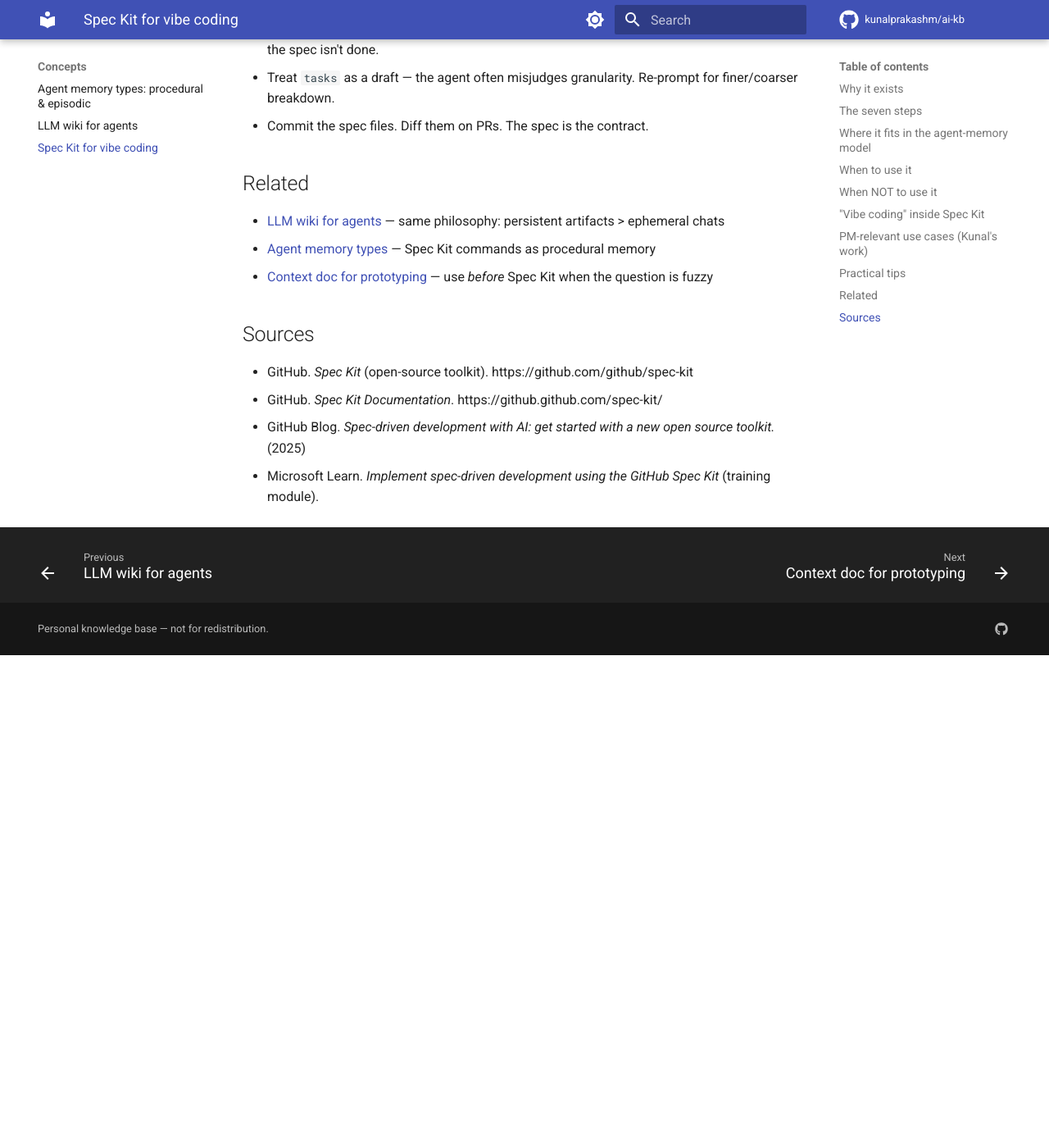
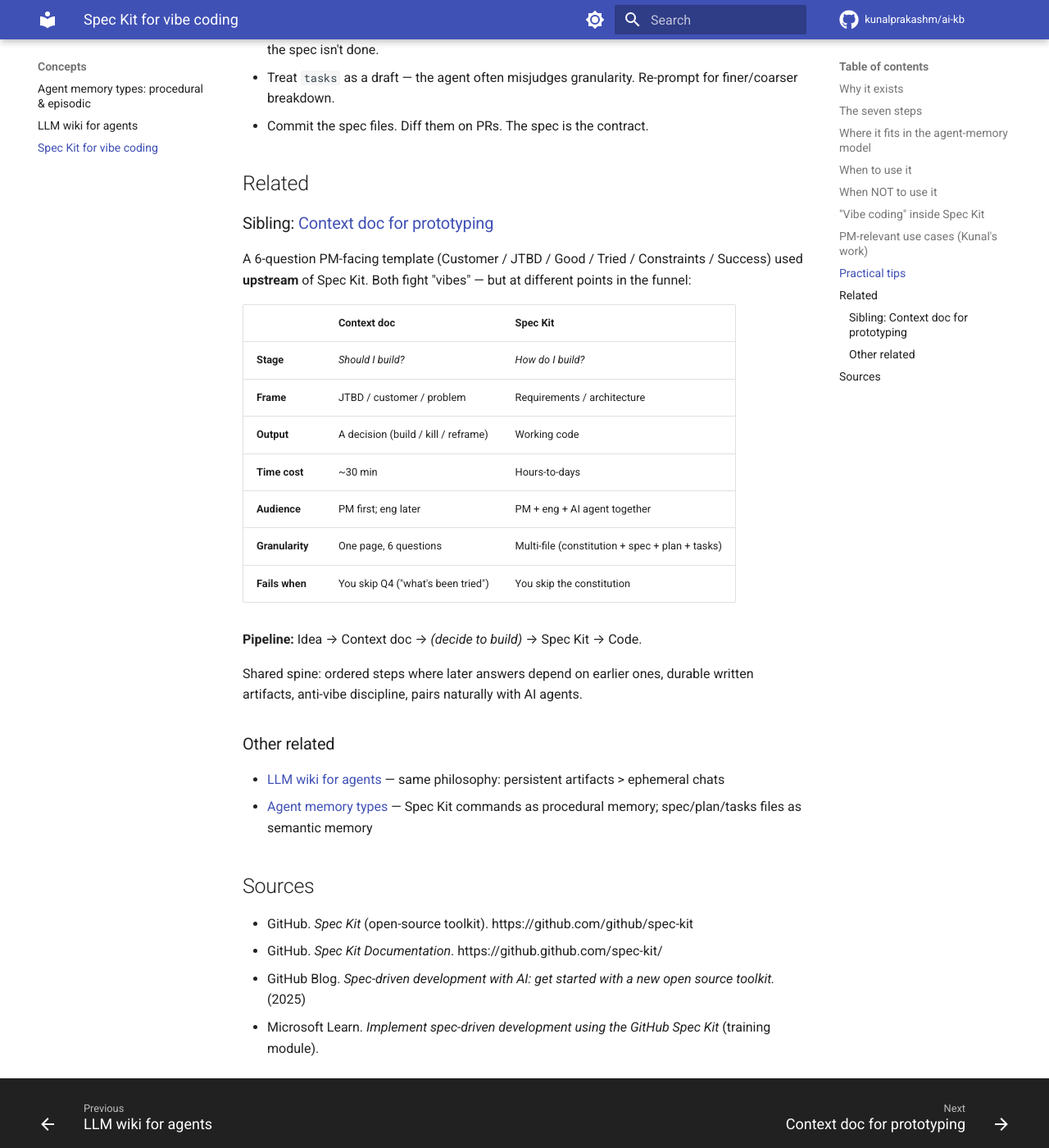
Before and after one commit to kunalprakashm/ai-kb, an MkDocs documentation site: the page built from wiki/concepts/spec-kit-for-vibe-coding.md, in a window 1280 px wide and 1400 px high, scrolled down 2553 px. Shown: the whole window at 82% size. Built offline with MkDocs 1.6.1 and Material for MkDocs 9.7.7, drawn with Linux system fonts in a browser that asks for light colours; comment, search, counter and statistics services are not loaded; before the commit the page ends 3352 px from its top, so only the background shows below that.

Commit message:
wiki: cross-link Spec Kit <-> Context doc as siblings
Filed-back synthesis from query: 'Spec Kit and context doc are similar concepts'. Both fight vibes, but at different funnel stages (decide-to-build vs. how-to-build). Added comparison tables and pipeline frame to Related sections in both pages. Logged in log.md.

```diff
--- a/wiki/concepts/spec-kit-for-vibe-coding.md
+++ b/wiki/concepts/spec-kit-for-vibe-coding.md
@@ -77,9 +77,28 @@ So the workflow becomes: **plan deliberately, then vibe inside the lines.**
 
 ## Related
 
+### Sibling: [Context doc for prototyping](../playbooks/context-doc-for-prototyping.md)
+
+A 6-question PM-facing template (Customer / JTBD / Good / Tried / Constraints / Success) used **upstream** of Spec Kit. Both fight "vibes" — but at different points in the funnel:
+
+| | Context doc | Spec Kit |
+|---|---|---|
+| **Stage** | *Should I build?* | *How do I build?* |
+| **Frame** | JTBD / customer / problem | Requirements / architecture |
+| **Output** | A decision (build / kill / reframe) | Working code |
+| **Time cost** | ~30 min | Hours-to-days |
+| **Audience** | PM first; eng later | PM + eng + AI agent together |
+| **Granularity** | One page, 6 questions | Multi-file (constitution + spec + plan + tasks) |
+| **Fails when** | You skip Q4 ("what's been tried") | You skip the constitution |
+
+**Pipeline:** Idea → Context doc → *(decide to build)* → Spec Kit → Code.
+
+Shared spine: ordered steps where later answers depend on earlier ones, durable written artifacts, anti-vibe discipline, pairs naturally with AI agents.
+
+### Other related
+
 - [LLM wiki for agents](llm-wiki-for-agents.md) — same philosophy: persistent artifacts > ephemeral chats
-- [Agent memory types](agent-memory-types.md) — Spec Kit commands as procedural memory
-- [Context doc for prototyping](../playbooks/context-doc-for-prototyping.md) — use *before* Spec Kit when the question is fuzzy
+- [Agent memory types](agent-memory-types.md) — Spec Kit commands as procedural memory; spec/plan/tasks files as semantic memory
 
 ## Sources
 
```
Also changed, not shown: log.md (+12 -0 lines), wiki/playbooks/context-doc-for-prototyping.md (+21 -2 lines).
